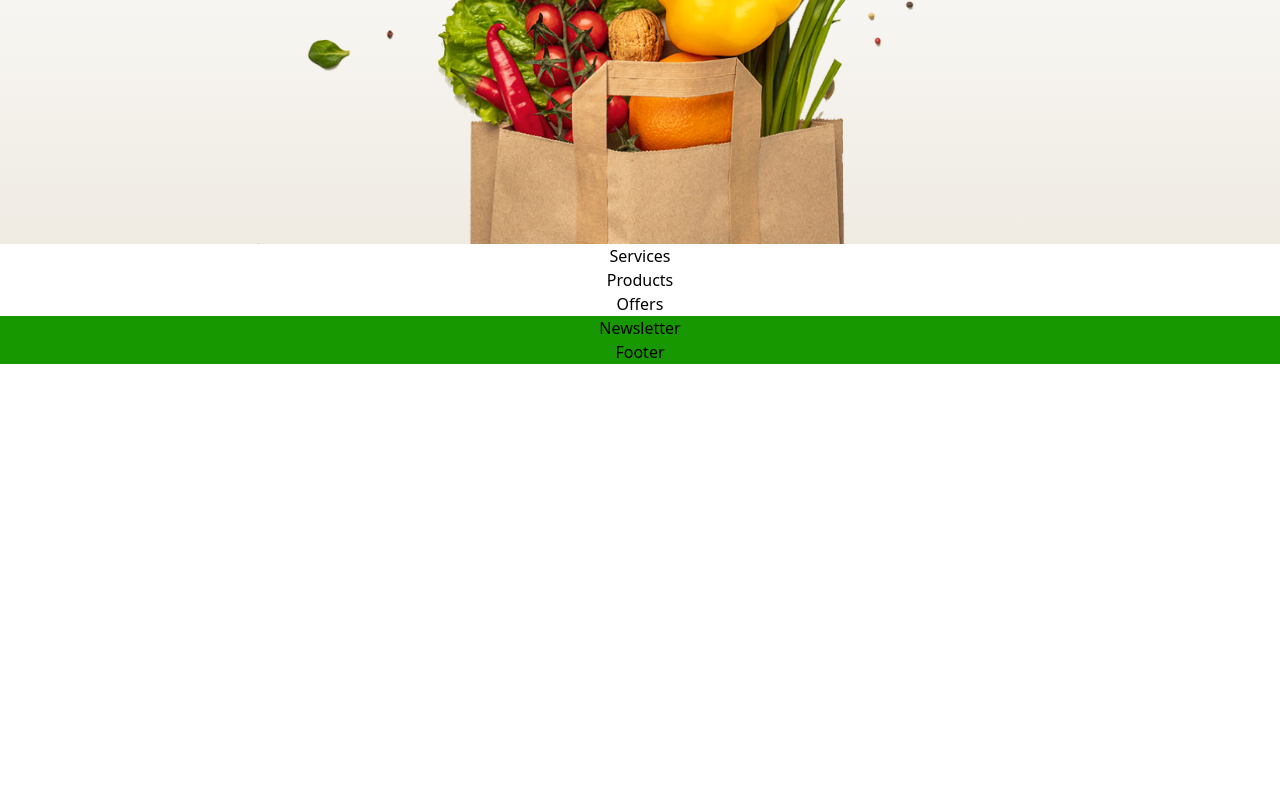
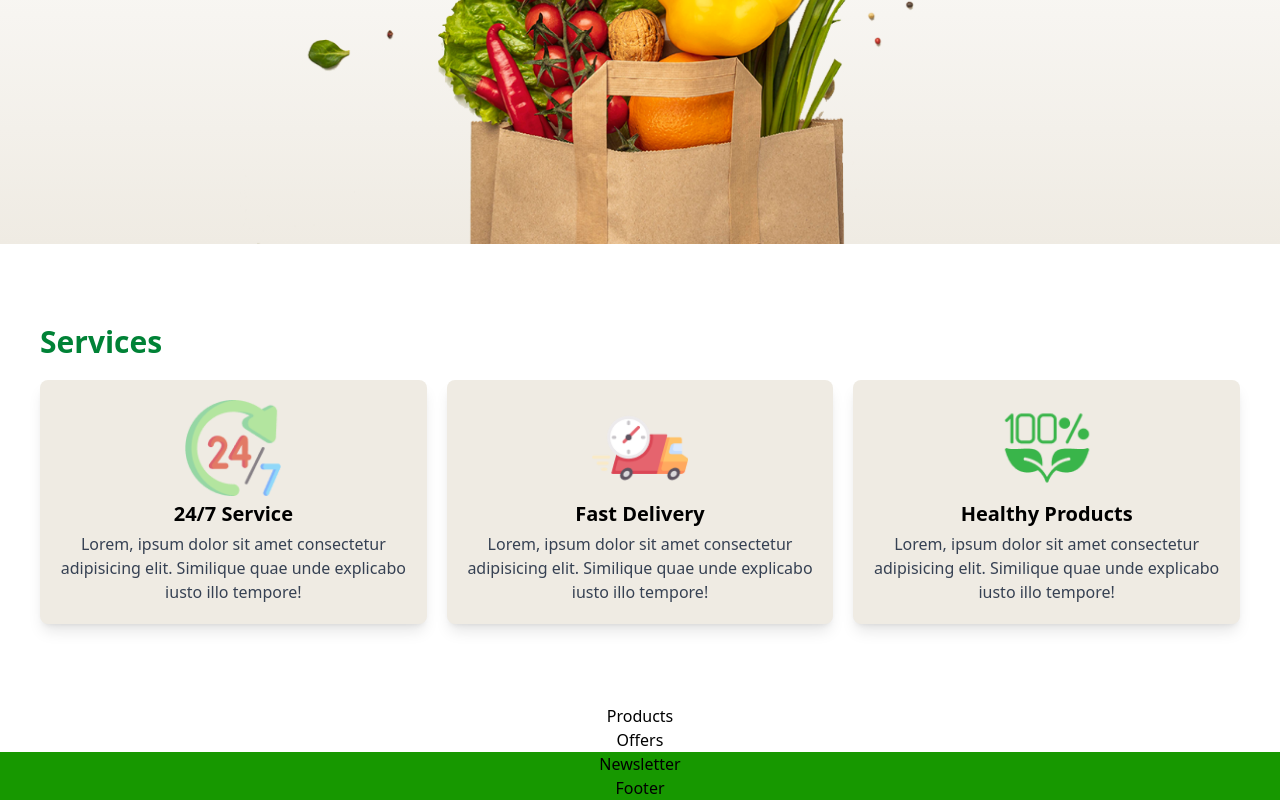
Before and after one commit to mrirakib04/landing-page-8, a React (Vite) app: page / in a window 1280 px wide. Shown: the part 672-1472 px from the top of the page. Before the commit the page ends 1036 px from the top, so only its background shows below. Built offline with nearby package versions, Linux system fonts and the light colour scheme.

Commit message:
service section

```diff
--- a/src/components/Services.jsx
+++ b/src/components/Services.jsx
@@ -1,5 +1,53 @@
+import imgService from "./../assets/img/service.png";
+import imgDelivery from "./../assets/img/delivery.png";
+import imgHealthy from "./../assets/img/healthy.png";
+
 const Services = () => {
-  return <div>Services</div>;
+  return (
+    <div className="w-full md:px-10 px-5 md:py-20 py-10 flex flex-col gap-5">
+      <h2 className="md:text-3xl text-2xl font-semibold text-green-700">
+        Services
+      </h2>
+      <div className="grid md:grid-cols-3 sm:grid-cols-2 grid-cols-1 items-center justify-center gap-5">
+        <div className="w-full col-span-1 p-5 rounded-lg shadow-lg bg-[#EFEBE3] text-center flex flex-col items-center gap-1">
+          <img
+            className="max-h-24 h-full mx-auto"
+            src={imgService}
+            alt="imgService"
+          />
+          <h3 className="text-xl font-semibold">24/7 Service</h3>
+          <p className="text-gray-700">
+            Lorem, ipsum dolor sit amet consectetur adipisicing elit. Similique
+            quae unde explicabo iusto illo tempore!
+          </p>
+        </div>
+        <div className="w-full col-span-1 p-5 rounded-lg shadow-lg bg-[#EFEBE3] text-center flex flex-col items-center gap-1">
+          <img
+            className="max-h-24 h-full mx-auto"
+            src={imgDelivery}
+            alt="imgDelivery"
+          />
+          <h3 className="text-xl font-semibold">Fast Delivery</h3>
+          <p className="text-gray-700">
+            Lorem, ipsum dolor sit amet consectetur adipisicing elit. Similique
+            quae unde explicabo iusto illo tempore!
+          </p>
+        </div>
+        <div className="md:w-full sm:w-1/2 w-full mx-auto md:col-span-1 sm:col-span-2 col-span-1 p-5 rounded-lg shadow-lg bg-[#EFEBE3] text-center flex flex-col items-center gap-1">
+          <img
+            className="max-h-24 h-full mx-auto"
+            src={imgHealthy}
+            alt="imgHealthy"
+          />
+          <h3 className="text-xl font-semibold">Healthy Products</h3>
+          <p className="text-gray-700">
+            Lorem, ipsum dolor sit amet consectetur adipisicing elit. Similique
+            quae unde explicabo iusto illo tempore!
+          </p>
+        </div>
+      </div>
+    </div>
+  );
 };
 
 export default Services;
```
